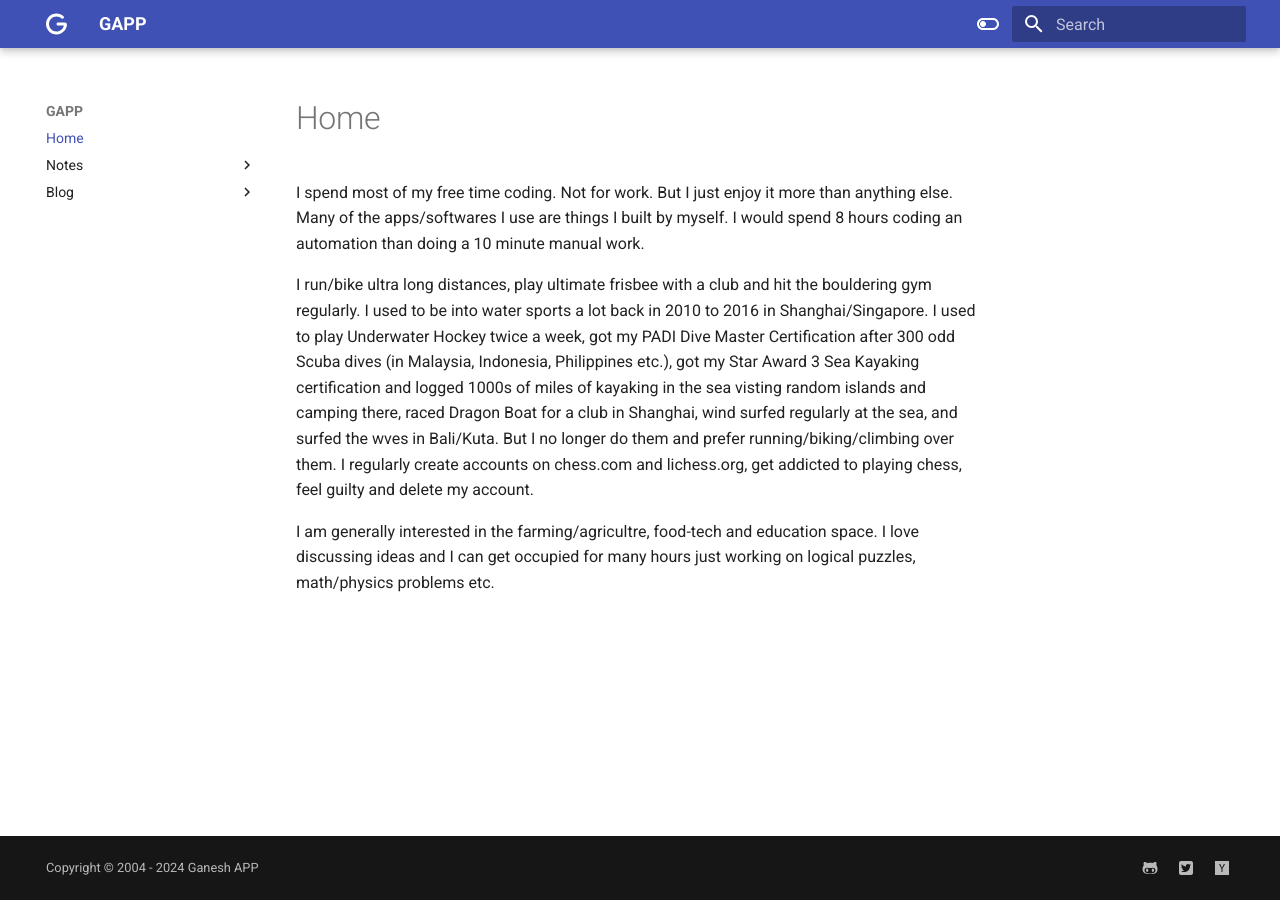
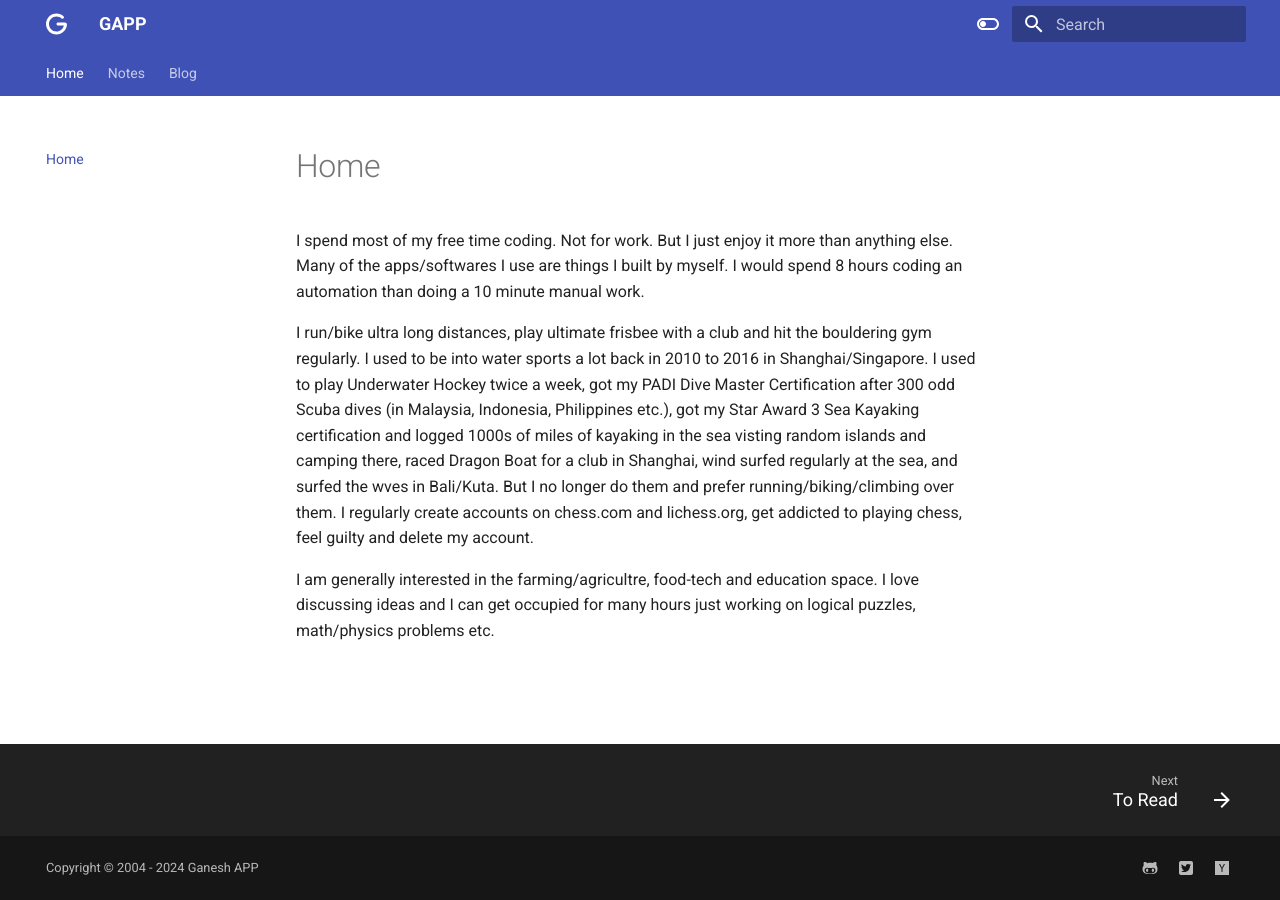
Before and after one commit to ganeshapp/ganeshapp.github.io, an MkDocs documentation site: the page built from docs/index.md, in a window 1280 px wide. Built offline with MkDocs 1.6.1 and Material for MkDocs 9.7.7, drawn with Linux system fonts in a browser that asks for light colours.

Commit message:
more changes

```diff
--- a/mkdocs.yml
+++ b/mkdocs.yml
@@ -8,9 +8,15 @@
     icon:
       logo: fontawesome/solid/g
     favicon: images/favicon.ico
+
     features:
-      - navigation.instant.preview
-      - navigation.path
+        - navigation.instant
+        - navigation.instant.prefetch
+        - navigation.instant.preview
+        - navigation.path
+        - navigation.footer
+        - navigation.tracking
+        - navigation.tabs
     palette:
 
     # Light mode
```
